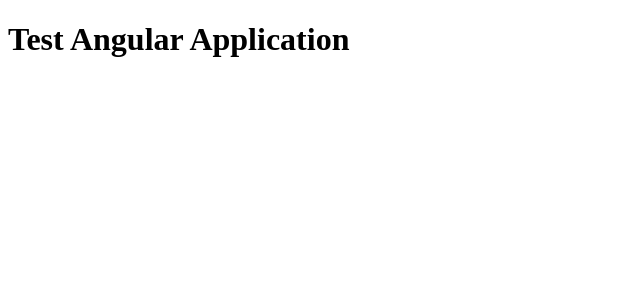
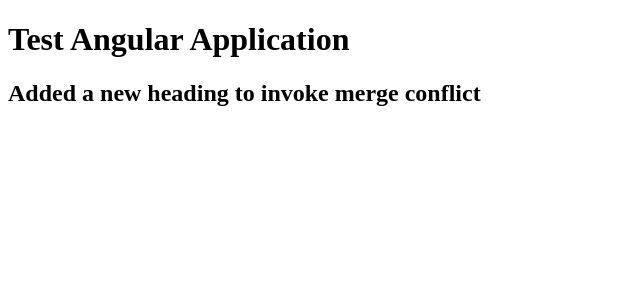
Before and after one commit to rukon023/angular-test-project, an Angular app: page / in a window 1280 px wide. Shown: the top 300 px of the page, without its empty margins (0-640 px from the left). Built offline with nearby package versions, Linux system fonts and the light colour scheme.

Commit message:
added a new line to invoke merge conflict

```diff
--- a/src/app/app.component.html
+++ b/src/app/app.component.html
@@ -1 +1,2 @@
 <h1>Test Angular Application</h1>
+<h2>Added a new heading to invoke merge conflict</h2>
```
